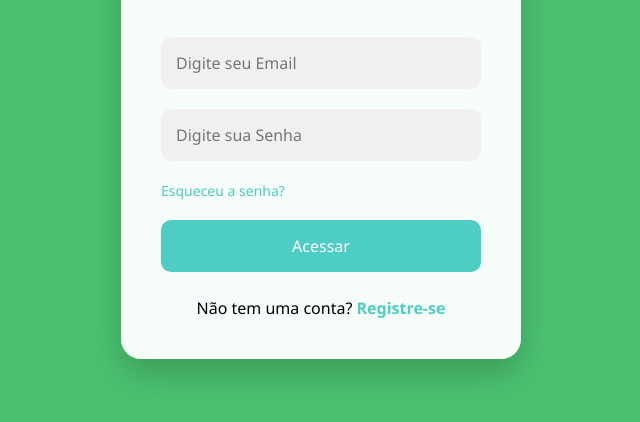
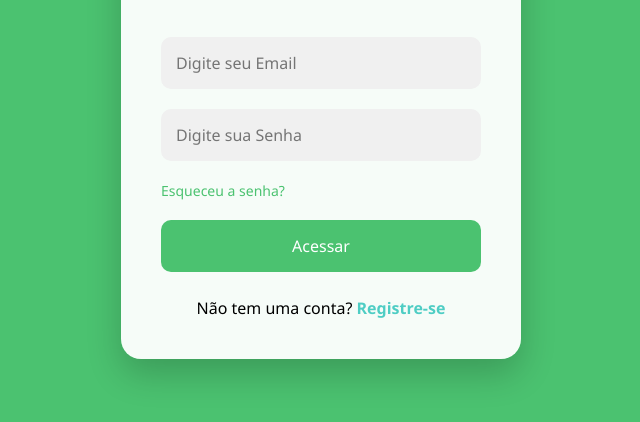
Before and after one commit to viniciusorig/Prothera-Vinicius_Barbosa_Ribeiro, a plain HTML site: page index.html in a window 1280 px wide. In both pictures the pointer is over the link "Esqueceu a senha?". Shown: the part 296-718 px from the top of the page, without its empty margins (319-959 px from the left). Drawn offline with Linux system fonts and the light colour scheme.

Commit message:
alter colors

```diff
--- a/css/styles.css
+++ b/css/styles.css
@@ -78,13 +78,13 @@ body {
 }
 
 .remember-forgot a:hover {
-    color: #4ecdc4;
+    color: #4bc270;
 }
 
 .login-button {
     width: 100%;
     padding: 15px;
-    background: #4ecdc4;
+    background: #4bc270;
     color: white;
     border: none;
     border-radius: 10px;
@@ -110,5 +110,5 @@ body {
 }
 
 .register-link a:hover {
-    color: #45b7b0;
+    color: #4bc270;
 }
```
